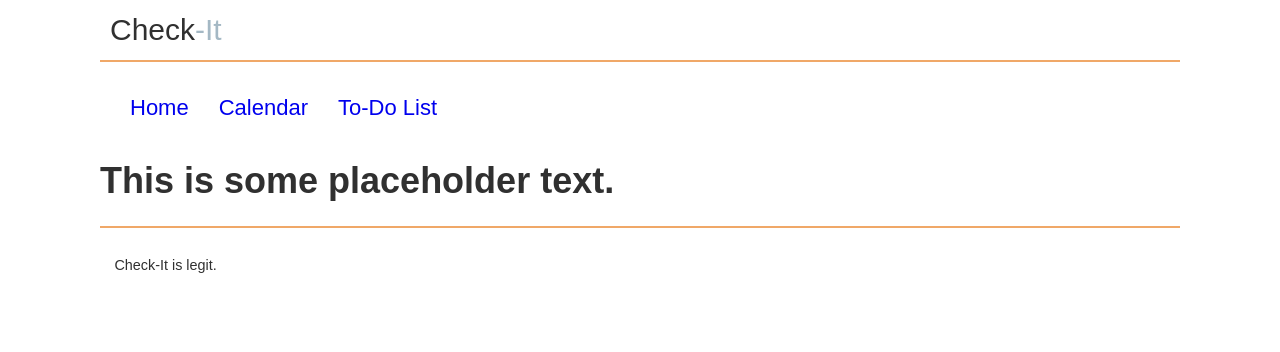
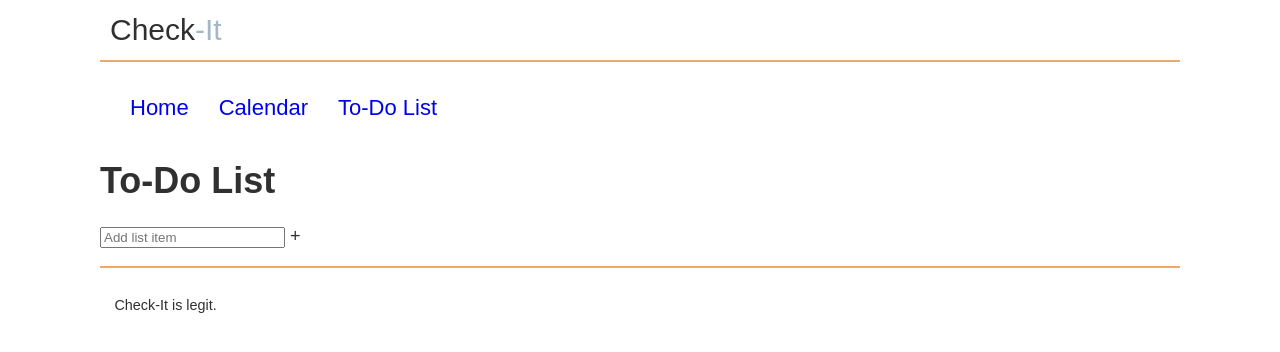
Before and after one commit to jared-s-anderson/To-Do, a website built with Vite: page src/view/to-do.html in a window 1280 px wide. Built offline with nearby package versions, Linux system fonts and the light colour scheme.

Commit message:
To-do list added

```diff
--- a/src/css/style.css
+++ b/src/css/style.css
@@ -330,3 +330,17 @@ nav ul li a:hover
   {
     margin-right: 25px;
   }
+
+#to-do-list ul {
+  margin: 0;
+  padding: 0;
+}
+
+#to-do-list ul li {
+  cursor: pointer;
+  position: relative;
+}
+
+.add-button {
+  cursor: pointer;
+}
--- /dev/null
+++ b/src/js/to-do.js
@@ -0,0 +1,18 @@
+function newItem() {
+    var list = document.createElement('li');
+    var listValue = document.getElementById('list-input').value;
+    var text = document.createTextNode(listValue);
+
+    list.append(text)
+    if (listValue === '') {
+        alert('Something needs to be written in the to-do list.')
+    } else {
+        document.getElementById('to-do-list').appendChild(list)
+    }
+    document.getElementById('list-input').value = '';
+
+    var span = document.createElement('span');
+    var textElement = document.createElement('U+2212');
+    span.appendChild(textElement)
+    span.appendChild(span);
+}
--- a/src/view/to-do.html
+++ b/src/view/to-do.html
@@ -23,11 +23,19 @@
         </ul>
     </nav>
     <main>
-        <h1>This is some placeholder text.</h1>
+        <div>
+        <h1>To-Do List</h1>
+        <form method="post">
+        <input type="text" id="list-input" placeholder="Add list item">
+        <span onclick="newItem()" class="add-button">+</span>
+        </form>
+        </div>
+        <ul id="to-do-list"></ul>
     </main>
     <footer>
         <p>Check-It is legit.</p>
     </footer>
     <script src="../js/menu.js"></script>
+    <script src="../js/to-do.js"></script>
 </body>
 </html>
```
